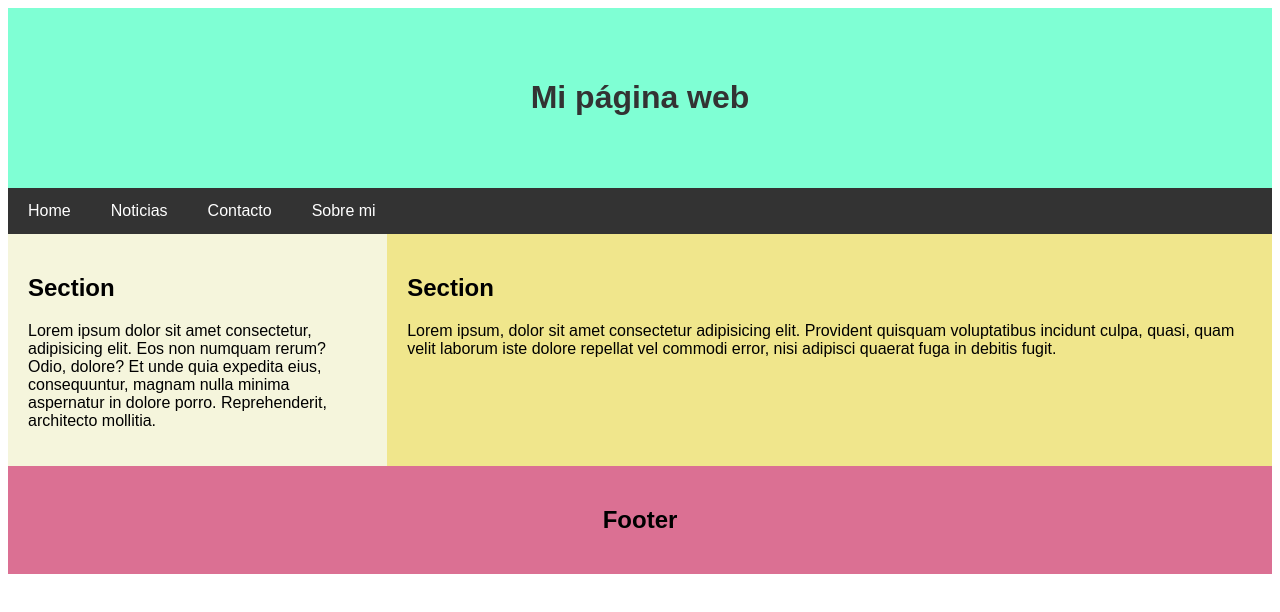
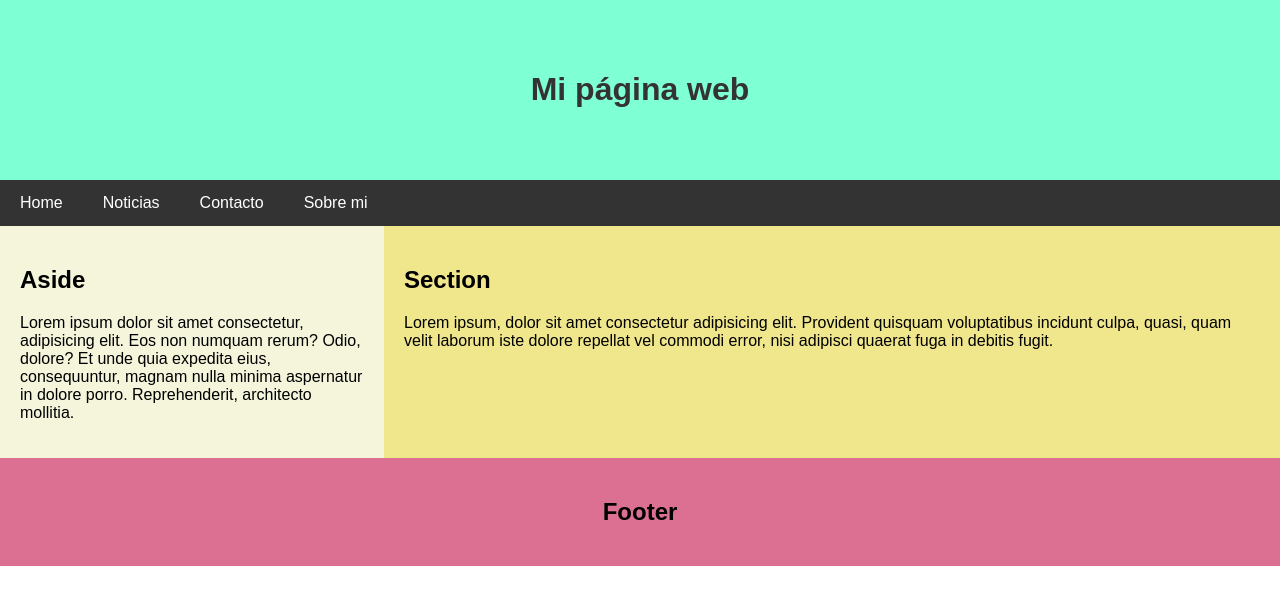
Before and after one commit to NextCodigos/layout-flex-kiko, a plain HTML site: page primero/index.html in a window 1280 px wide. Drawn offline with Linux system fonts and the light colour scheme.

Commit message:
separo en carpeta añadir mas opciones

```diff
--- a/index.html
+++ b/primero/index.html
@@ -22,7 +22,7 @@
 
     <div class="row">
         <aside>
-            <h2>Section</h2>
+            <h2>Aside</h2>
             <p>Lorem ipsum dolor sit amet consectetur, adipisicing elit. Eos non numquam rerum? Odio, dolore? Et unde quia expedita eius, consequuntur, magnam nulla minima aspernatur in dolore porro. Reprehenderit, architecto mollitia.</p>
         </aside>
         <section>
--- a/style.css
+++ b/primero/style.css
@@ -6,7 +6,7 @@
 /* Estilo global para el cuerpo */
 body {
     font-family: Arial, Helvetica, sans-serif;
-    margen: 0;
+    margin: 0;
     padding: 0;
 }
 
--- /dev/null
+++ b/segundo/style.css
@@ -0,0 +1,73 @@
+/* Normalize estilos para todos los elementos */
+* {
+    box-sizing: border-box;
+}
+
+/* Estilo global para el cuerpo */
+body {
+    font-family: Arial, Helvetica, sans-serif;
+    margin: 0;
+    padding: 0;
+}
+
+/* Encabezado */
+header {
+    padding: 50px;
+    color: #333;
+    background-color: aquamarine;
+    text-align: center;
+}
+
+/* Barra de navegación */
+nav {
+    display: flex;
+    flex-direction: row;
+    background-color: #333;
+}
+
+/* Enlaces de navegación */
+nav a {
+    color: white;
+    padding: 14px 20px;
+    text-decoration: none;
+}
+
+/* Contenedor principal */
+.row {
+    display: flex;
+    /* Permite que los elementos se ajusten en pantallas pequeñas */
+    flex-wrap: wrap;
+}
+
+/* Sección lateral */
+aside {
+    flex: 30%;
+    /* Ocupa el 30% del espacio disponible */
+    background-color: beige;
+    padding: 20px;
+}
+
+/* Sección principal */
+section {
+    flex: 70%;
+    /* Ocupa el 70% del espacio disponible */
+    background-color: khaki;
+    padding: 20px;
+}
+
+/* Pie de página */
+footer {
+    padding: 20px;
+    text-align: center;
+    background-color: palevioletred;
+}
+
+/* Estilos responsive para móviles */
+@media screen and (max-width: 700px) {
+
+    /* Muestra la navegación y el contenido principal en una columna en pantallas pequeñas */
+    nav,
+    .row {
+        flex-direction: column;
+    }
+}
```
Also changed, not shown: segundo/index.html (added, +40 -0 lines).
